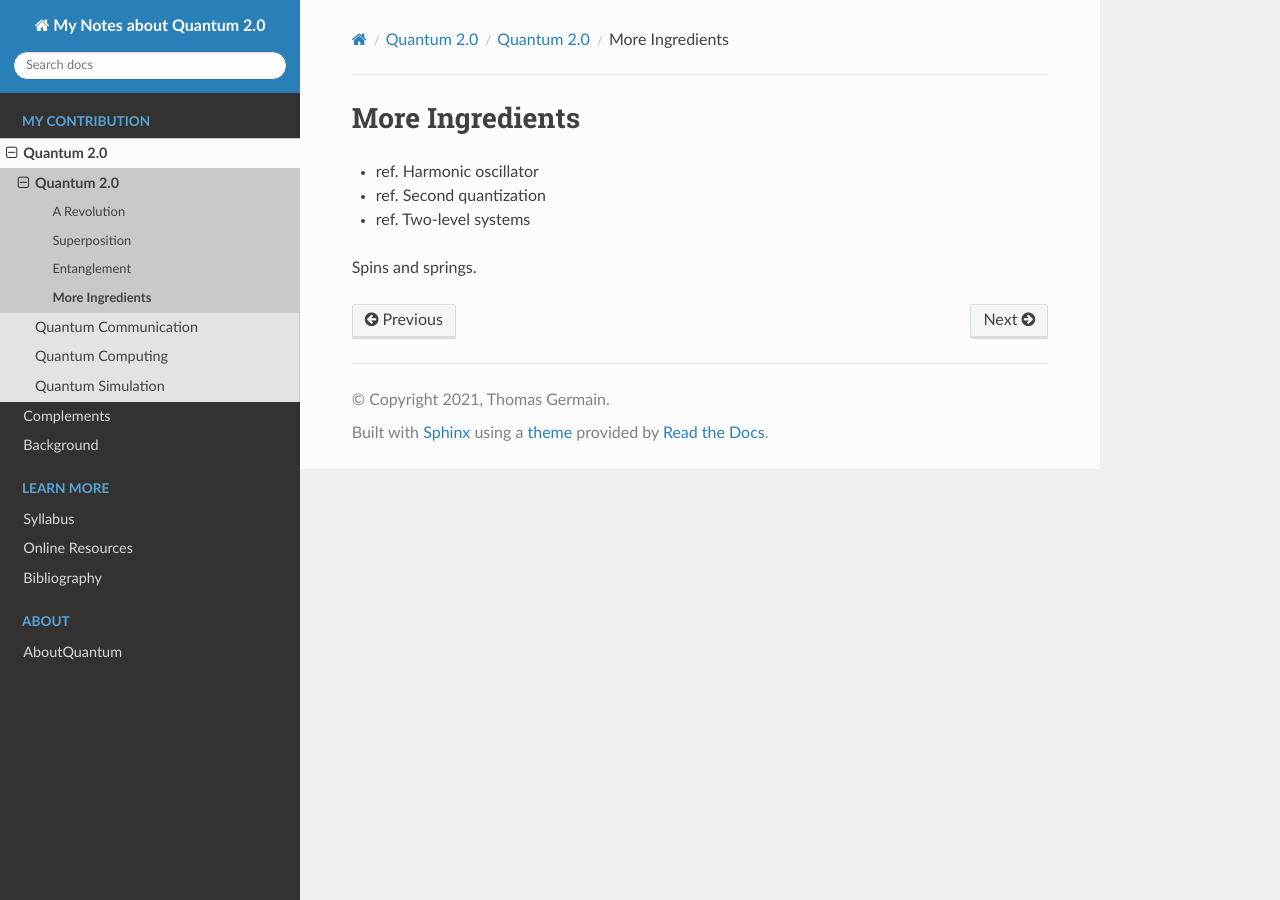
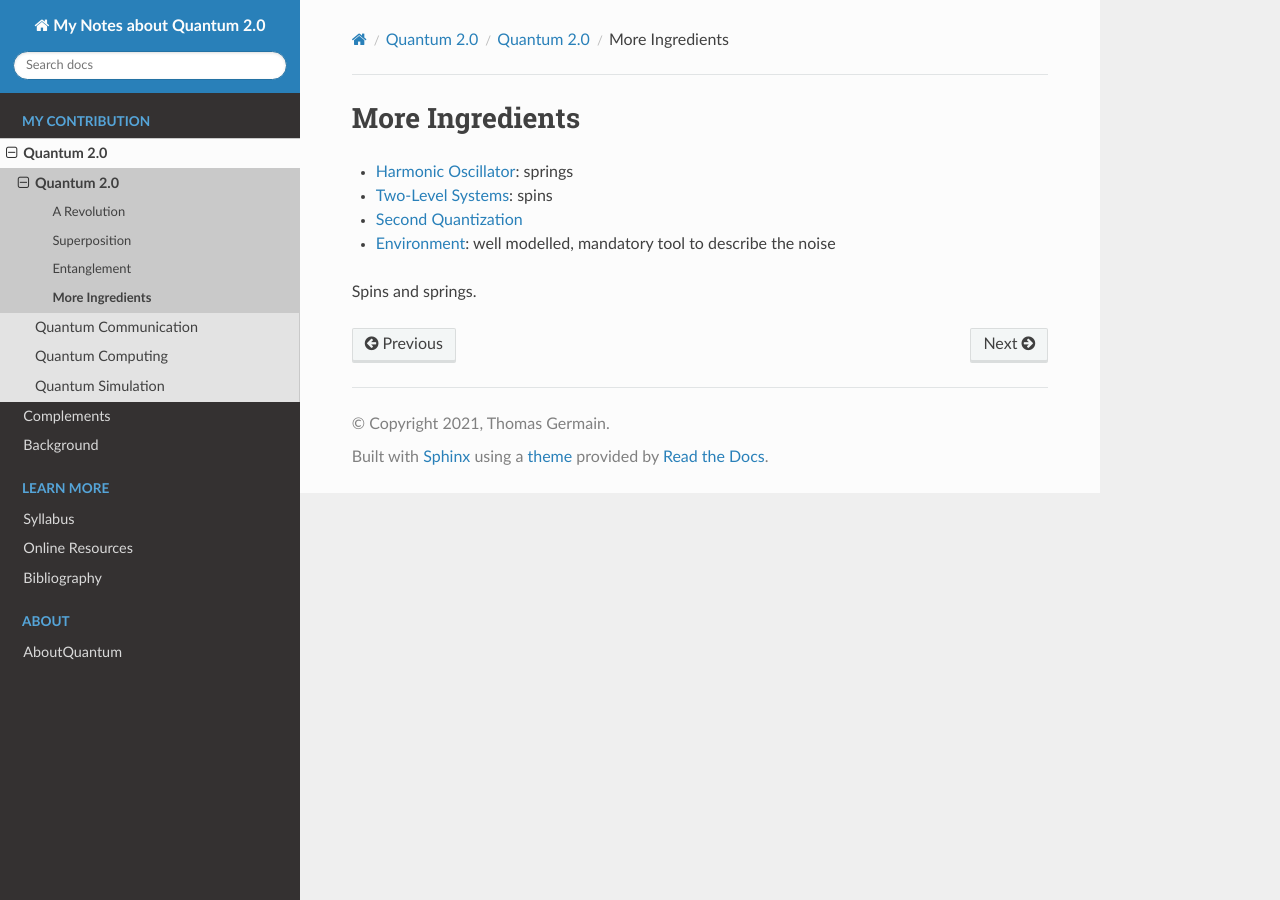
Before and after one commit to tomlqc/about-quantum, a Sphinx documentation site: the page built from source/intro/intro/ingredients.rst, in a window 1280 px wide. Built offline with Sphinx 7.4.7 and the Read the Docs theme 2.0.0, drawn with Linux system fonts in a browser that asks for light colours.

Commit message:
2ndquant, environment.

```diff
--- a/source/index.rst
+++ b/source/index.rst
@@ -109,7 +109,8 @@ Background
   :ref:`stories/twolevel:Two-Level Systems`
 
 * **Advanced:**
-  Second Quantization |
+  :ref:`stories/2ndquant:Second Quantization` |
+  :ref:`stories/environment:Environment` |
   Unitary Operators |
   Trace Preservation |
   :ref:`stories/pauli_operators:Pauli Operators` |
--- a/source/intro/intro/ingredients.rst
+++ b/source/intro/intro/ingredients.rst
@@ -2,8 +2,9 @@
 More Ingredients
 ================
 
-- ref. Harmonic oscillator
-- ref. Second quantization
-- ref. Two-level systems
+- :ref:`stories/harmonic:Harmonic Oscillator`: springs
+- :ref:`stories/twolevel:Two-Level Systems`: spins
+- :ref:`stories/2ndquant:Second Quantization`
+- :ref:`stories/environment:Environment`: well modelled, mandatory tool to describe the noise
 
 Spins and springs.
```
Also changed, not shown: other parts of source/index.rst (+1 -1 lines), source/stories/2ndquant.rst (added, +3 -0 lines), source/stories/background.rst (+2 -0 lines), source/stories/environment.rst (added, +6 -0 lines).
